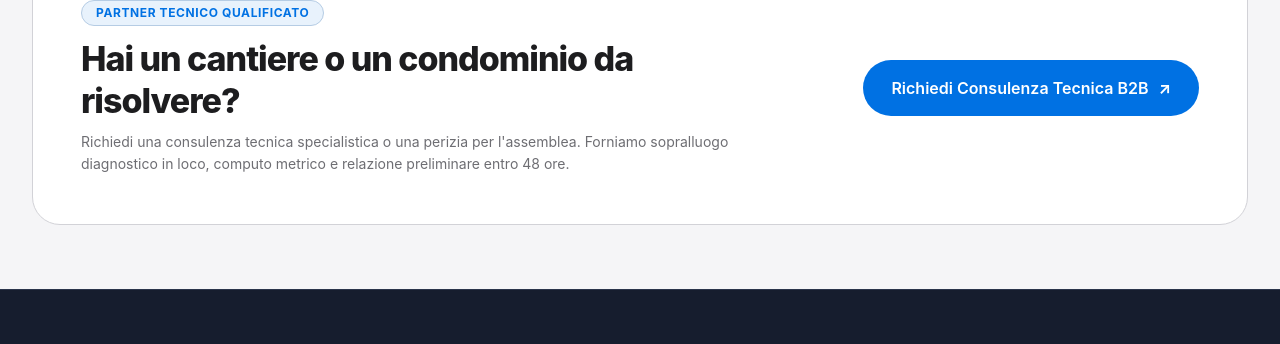
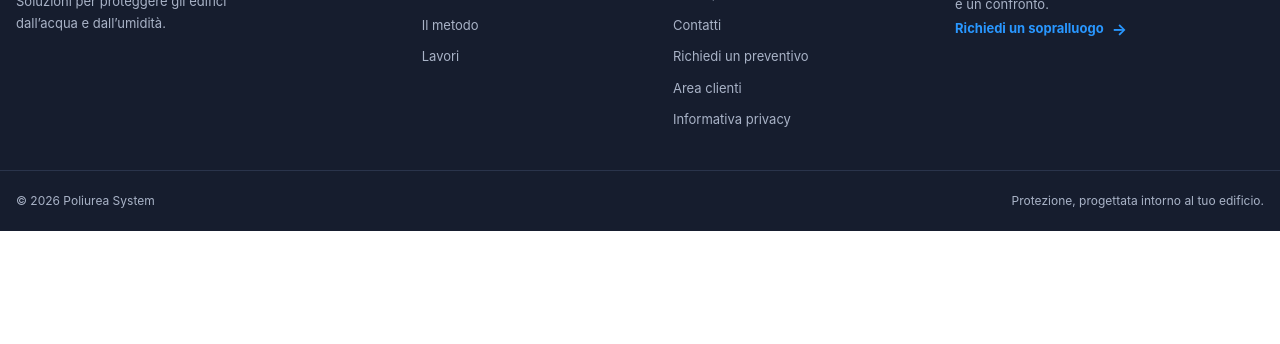
Before and after one commit to CasuFede/elastomeri-italia, an Astro site in the folder frontend/: page /imprese in a window 1280 px wide. Shown: the part 2048-2392 px from the top of the page. After the commit the page ends 2279 px from the top, so only its background shows below. Built offline with nearby package versions, Linux system fonts and the light colour scheme; Astro itself is replaced by a stand-in of ours.

Commit message:
Rimuovi sezione CallToAction finale dalla pagina Per imprese

```diff
--- a/frontend/src/pages/imprese.astro
+++ b/frontend/src/pages/imprese.astro
@@ -1,7 +1,6 @@
 ---
 import SiteLayout from '../layouts/SiteLayout.astro';
 import PageIntro from '../components/PageIntro.astro';
-import CallToAction from '../components/CallToAction.astro';
 ---
 
 <SiteLayout
@@ -82,12 +81,4 @@ import CallToAction from '../components/CallToAction.astro';
             <p class="flex items-center gap-3 rounded-xl border border-[#D2D2D7] bg-white p-4 text-sm font-medium text-[#1D1D1F] transition-colors duration-200 hover:border-[#0071E3]"><span class="flex h-7 w-7 items-center justify-center rounded-full bg-[#0071E3] text-white font-bold shrink-0">✓</span> Foto del problema o planimetrie orientative</p>
         </div>
     </section>
-
-    <!-- CALL TO ACTION FINALE -->
-    <CallToAction
-        eyebrow="PARTNER TECNICO QUALIFICATO"
-        title="Hai un cantiere o un condominio da risolvere?"
-        text="Richiedi una consulenza tecnica specialistica o una perizia per l'assemblea. Forniamo sopralluogo diagnostico in loco, computo metrico e relazione preliminare entro 48 ore."
-        buttonText="Richiedi Consulenza Tecnica B2B"
-    />
 </SiteLayout>
```
